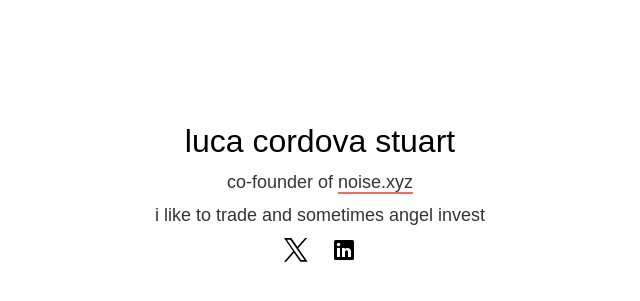
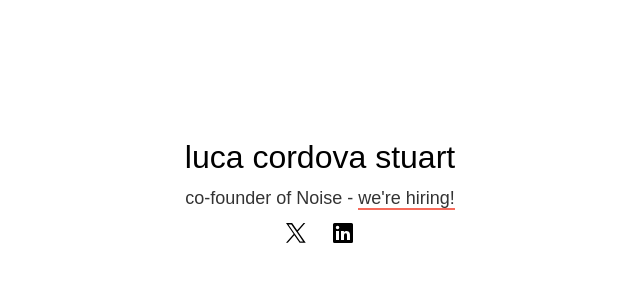
Before and after one commit to lucacseth/lucacs, a website built with Parcel: page index.html in a window 1280 px wide. Shown: the part 206-507 px from the top of the page, without its empty margins (320-960 px from the left). Built offline with nearby package versions, Linux system fonts and the light colour scheme; a web font is replaced by a local one.

Commit message:
added hiring link

```diff
--- a/index.html
+++ b/index.html
@@ -13,11 +13,10 @@
   <div class="noise"></div>
   <main>
     <h1>luca cordova stuart</h1>
-    <p>co-founder of <a href="https://www.noise.xyz/" target="_blank" rel="noopener noreferrer" class="noise-link">noise.xyz</a></p>
-    <p>i like to trade and sometimes angel invest</p>
+    <p>co-founder of Noise - <a href="https://www.noise.xyz/careers" target="_blank" rel="noopener noreferrer" class="noise-link">we're hiring!</a></p>
     <div class="social-links">
       <a href="https://twitter.com/lucacs" target="_blank" rel="noopener noreferrer">
-        <svg width="24" height="24" viewBox="0 0 24 24" fill="currentColor" xmlns="http://www.w3.org/2000/svg">
+        <svg width="22" height="20" viewBox="0 0 24 24" fill="currentColor" xmlns="http://www.w3.org/2000/svg">
           <path d="M14.2833 10.1571L23.1667 0H21.0667L13.4333 8.77142L7.33333 0H0L9.15 13.2857L0 23.7714H2.1L10.0167 14.6714L16.3333 23.7714H23.6667L14.2833 10.1571ZM11.0167 13.4L10.1 12.1571L2.93333 1.71428H6.33333L12.0667 9.91428L13 11.1571L20.4667 22.0571H17.0667L11.0167 13.4Z"/>
         </svg>
       </a>
--- a/style.css
+++ b/style.css
@@ -67,6 +67,10 @@ p:last-of-type {
   margin-bottom: var(--spacing-large);
 }
 
+.noise-text {
+  color: #F34533;
+}
+
 .noise-link {
   color: var(--text-color);
   text-decoration: none;
@@ -83,6 +87,7 @@ p:last-of-type {
   display: flex;
   gap: 1.5rem;
   justify-content: center;
+  align-items: center;
 }
 
 .social-links a {
```
